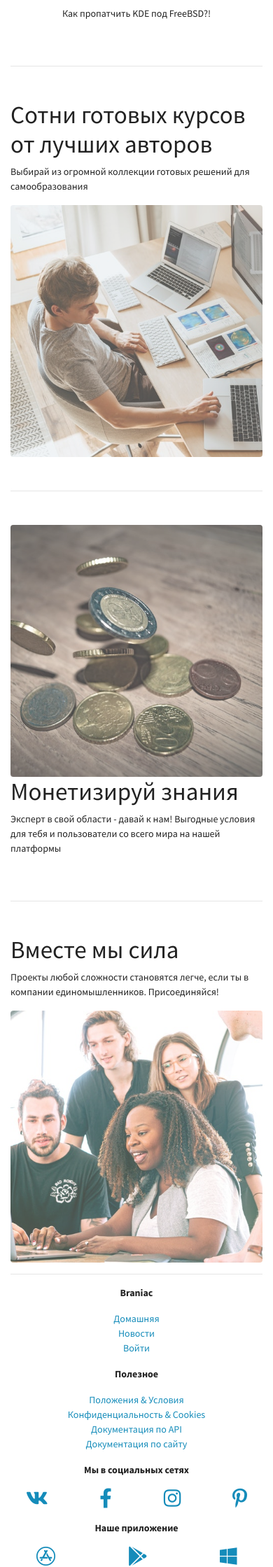
After one commit to Liuba-K/Django_Framework, a Django app: page /mainapp/ in a window 390 px wide. The commit adds this page. Shown: the part 1524-3763 px from the top of the page at 70% size. Run offline with Django 4.2, Linux system fonts and the light colour scheme; some libraries are stand-ins or nearby versions.

Commit message:
change pathes static

```diff
--- /dev/null
+++ b/mainapp/templates/mainapp/base.html
@@ -0,0 +1,50 @@
+<!doctype html>
+<html lang="ru">
+
+{% load static %}
+
+<head>
+    <!-- Required meta tags -->
+    <meta charset="utf-8">
+    <meta name="viewport" content="width=device-width, initial-scale=1, shrink-to-fit=no">
+
+    <!-- Bootstrap CSS -->
+    <link rel="stylesheet" href='{% static "css/bootstrap.min.css" %}' >
+
+    <!-- ChartJS -->
+    <link rel="stylesheet" href='{% static "css/Chart.min.css" %}' >
+
+    <!-- FontAwesome -->
+    <link rel="stylesheet" href='{% static "css/fontawesome.all.min.css" %}' >
+
+    <title>Welcome to Braniac!</title>
+</head>
+
+<body>
+
+
+
+
+    {% block content %}
+
+    {% endblock content %}
+
+
+
+    <!-- JavaScript section -->
+    <!-- Bootstrap -->
+    <script src='{% static "js/jquery-3.6.0.min.js" %}'></script>
+    <script src='{% static "js/popper.min.js" %}'></script>
+    <script src='{% static "js/bootstrap.min.js" %}'></script>
+
+    <!-- ChartJs -->
+    <script src='{% static "js/Chart.min.js" %}'></script>
+
+    <!-- FontAwesome -->
+    <script src='{% static "js/fontawesome.all.min.js" %}'></script>
+
+
+
+</body>
+
+</html>
--- /dev/null
+++ b/mainapp/templates/mainapp/components/footer.html
@@ -0,0 +1,63 @@
+{% load static %}
+<!-- Footer -->
+
+<div class="container-lg mt-auto">
+        <hr>
+        <div class="row justify-content-center">
+            <div class="col-sm-6 col-md-3 text-center">
+                <p>
+                    <strong>Braniac</strong>
+                </p>
+                <p>
+                <ul class="list-unstyled">
+                    <li><a href="{% url 'mainapp:main' %}">Домашняя</a></li>
+                    <li><a href="{% url 'mainapp:news' %}">Новости</a></li>
+                    <li><a href="{% url 'mainapp:login' %}">Войти</a></li>
+                </ul>
+                </p>
+            </div>
+            <div class="col-sm-6 col-md-3 text-center">
+                <p>
+                    <strong>Полезное</strong>
+                </p>
+                <p>
+                <ul class="list-unstyled">
+                    <li><a href="#">Положения &amp; Условия</a></li>
+                    <li><a href="#">Конфиденциальность &amp; Cookies</a></li>
+                    <li><a href="#">Документация по API</a></li>
+                    <li><a href="{% url 'mainapp:docs' %}">Документация по сайту</a></li>
+                </ul>
+                </p>
+            </div>
+            <div class="col-sm-6 col-md-3 text-center">
+                <p>
+                    <strong>Мы в социальных сетях</strong>
+                </p>
+                <p>
+                <div class="row justify-content-around">
+                    <div><a href="#"><i class="fab fa-vk fa-2x"></i></a></div>
+                    <div><a href="#"><i class="fab fa-facebook-f fa-2x"></i></a></div>
+                    <div><a href="#"><i class="fab fa-instagram fa-2x"></i></a></div>
+                    <div><a href="#"><i class="fab fa-pinterest-p fa-2x"></i></a></div>
+                </div>
+                </p>
+                <p>
+                    <strong>Наше приложение</strong>
+                </p>
+                <p>
+                <div class="row justify-content-around">
+                    <div><a href="#"><i class="fab fa-app-store fa-2x"></i></a></div>
+                    <div><a href="#"><i class="fab fa-google-play fa-2x"></i></a></div>
+                    <div><a href="#"><i class="fab fa-windows fa-2x"></i></a></div>
+                </div>
+                </p>
+            </div>
+        </div>
+        <div class="row justify-content-center">
+            <div>
+                <p><small>&copy; GeekBrains 2021</small></p>
+            </div>
+        </div>
+    </div>
+
+<!-- /Footer -->
--- /dev/null
+++ b/mainapp/templates/mainapp/components/top_nav_panel.html
@@ -0,0 +1,43 @@
+{% load static %}
+
+<nav class="navbar navbar-expand-lg navbar-light bg-light">
+        <div class="container">
+            <a class="navbar-brand" href="{% url 'mainapp:main' %}">
+                <img src='{% static "img/logo.png" %}' alt="">
+            </a>
+            <button class="navbar-toggler" type="button" data-toggle="collapse" data-target="#navbarSupportedContent"
+                aria-controls="navbarSupportedContent" aria-expanded="false" aria-label="Toggle navigation">
+                <span class="navbar-toggler-icon"></span>
+            </button>
+
+            <div class="collapse navbar-collapse" id="navbarSupportedContent">
+                <ul class="navbar-nav mr-auto">
+                    <li class="nav-item ">
+                        <a class="nav-link" href="{% url 'mainapp:news' %}">Новости</a>
+                    </li>
+                    <li class="nav-item ">
+                        <a class="nav-link" href="{% url 'mainapp:courses' %}">Курсы</a>
+                    </li>
+                    <li class="nav-item dropdown">
+                        <a class="nav-link dropdown-toggle" href="#" id="ddProfile" role="button" data-toggle="dropdown"
+                            aria-haspopup="true" aria-expanded="false">
+                            Профиль
+                        </a>
+                        <div class="dropdown-menu" aria-labelledby="ddProfile">
+                            <a class="dropdown-item" href="#">Редактировать профиль</a>
+                            <a class="dropdown-item" href="#">Мои курсы</a>
+                            <div class="dropdown-divider"></div>
+                            <a class="dropdown-item" href="#">Модерация</a>
+                            <a class="dropdown-item" href="#">Административный раздел</a>
+                            <div class="dropdown-divider"></div>
+                            <a class="dropdown-item" href="#">Выход</a>
+                        </div>
+                    </li>
+                    <li class="nav-item ">
+                        <a class="nav-link" href="{% url 'mainapp:contacts' %}">Контакты</a>
+                    </li>
+                </ul>
+                <span><a href="#">🇷🇺</a> <i class="fas fa-grip-lines-vertical"></i> <a href="#">🇬🇧</a></span>
+            </div>
+        </div>
+    </nav>
--- a/mainapp/templates/mainapp/index.html
+++ b/mainapp/templates/mainapp/index.html
@@ -1,9 +1,10 @@
+
 {% extends 'mainapp/base.html' %}
 
 {% block content %}
-
+    {% include 'mainapp/components/top_nav_panel.html' %}
+    {% load static %}
     <div class="container-md">
-
 
 
         <div id="carouselExampleIndicators" class="carousel slide carousel-fade" data-ride="carousel">
@@ -14,21 +15,21 @@
             </ol>
             <div class="carousel-inner" style="background-color: #777; font-size: 1.25rem;">
                 <div class="carousel-item active">
-                    <img src="/static/img/slider001.jpg" class="d-block w-100" alt="" style="opacity: 0.3;">
+                    <img src='{% static "img/slider001.jpg" %}' class="d-block w-100" alt="" style="opacity: 0.3;">
                     <div class="carousel-caption d-none d-md-block">
                         <h3>Будь продуктивным</h3>
                         <p>Изучай только актуальные тренды современного IT</p>
                     </div>
                 </div>
                 <div class="carousel-item">
-                    <img src="/static/img/slider002.jpg" class="d-block w-100" alt="" style="opacity: 0.3;">
+                    <img src='{% static "img/slider002.jpg" %}' class="d-block w-100" alt="" style="opacity: 0.3;">
                     <div class="carousel-caption d-none d-md-block">
                         <h3>Учись где угодно</h3>
                         <p>Парк, библиотека или дома под тёплым пледом - выбирай время и место учёбы сам</p>
                     </div>
                 </div>
                 <div class="carousel-item">
-                    <img src="/static/img/slider003.jpg" class="d-block w-100" alt="" style="opacity: 0.3;">
+                    <img src='{% static "img/slider003.jpg" %}' class="d-block w-100" alt="" style="opacity: 0.3;">
                     <div class="carousel-caption d-none d-md-block">
                         <h3>Braniac - это МЫ</h3>
                         <p>Вливайся в нашу IT-тусовку - нас уже более 5000 брайниаков</p>
@@ -65,19 +66,19 @@
 
 
             <div class="col-lg-4">
-                <img src="/static/img/user001.png" alt="" style="max-width: 140px;">
+                <img src='{% static "img/user001.png" %}' alt="" style="max-width: 140px;">
                 <h2>Лера</h2>
                 <p>Выучила Python и получаю 300кк в секунду! Спасибо Браниаку!</p>
             </div>
 
             <div class="col-lg-4">
-                <img src="/static/img/user002.png" alt="" style="max-width: 140px;">
+                <img src='{% static "img/user002.png" %}' alt="" style="max-width: 140px;">
                 <h2>Антоша</h2>
                 <p>Больше не туплю в excel - только БД только хардкор!</p>
             </div>
 
             <div class="col-lg-4">
-                <img src="/static/img/user003.png" alt="" style="max-width: 140px;">
+                <img src='{% static "img/user003.png" %}' alt="" style="max-width: 140px;">
                 <h2>Леонард</h2>
                 <p>Как пропатчить KDE под FreeBSD?!</p>
             </div>
@@ -95,7 +96,7 @@
                 <p>Выбирай из огромной коллекции готовых решений для самообразования</p>
             </div>
             <div class="col-md-5">
-                <img src="/static/img/promo001.jpg" alt="" class="w-100 h-100 rounded" style="opacity: 0.7;">
+                <img src='{% static "img/promo001.jpg" %}' alt="" class="w-100 h-100 rounded" style="opacity: 0.7;">
             </div>
         </div>
 
@@ -105,7 +106,7 @@
 
         <div class="row justify-content-center align-items-center">
             <div class="col-md-5">
-                <img src="/static/img/promo002.jpg" alt="" class="w-100 h-100 rounded" style="opacity: 0.7;">
+                <img src='{% static "img/promo002.jpg" %}' alt="" class="w-100 h-100 rounded" style="opacity: 0.7;">
             </div>
             <div class="col-md-7">
                 <h1>Монетизируй знания</h1>
@@ -124,11 +125,11 @@
                 <p>Проекты любой сложности становятся легче, если ты в компании единомышленников. Присоединяйся!</p>
             </div>
             <div class="col-md-5">
-                <img src="/static/img/promo003.jpg" alt="" class="w-100 h-100 rounded" style="opacity: 0.7;">
+                <img src='{% static "img/promo003.jpg" %}' alt="" class="w-100 h-100 rounded" style="opacity: 0.7;">
             </div>
         </div>
 
 
     </div>
-
+    {% include 'mainapp/components/footer.html' %}
 {% endblock content %}
```
Also changed, not shown: mainapp/templates/mainapp/courses_list.html (+7 -7 lines).
